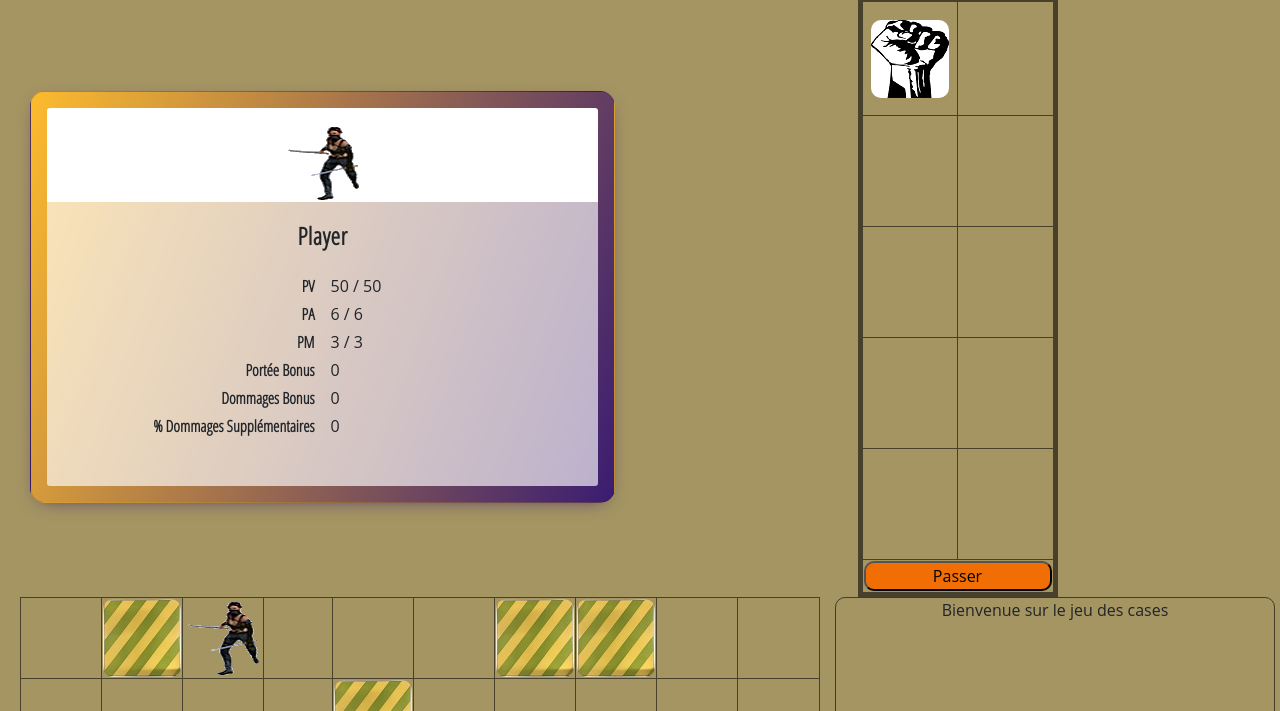
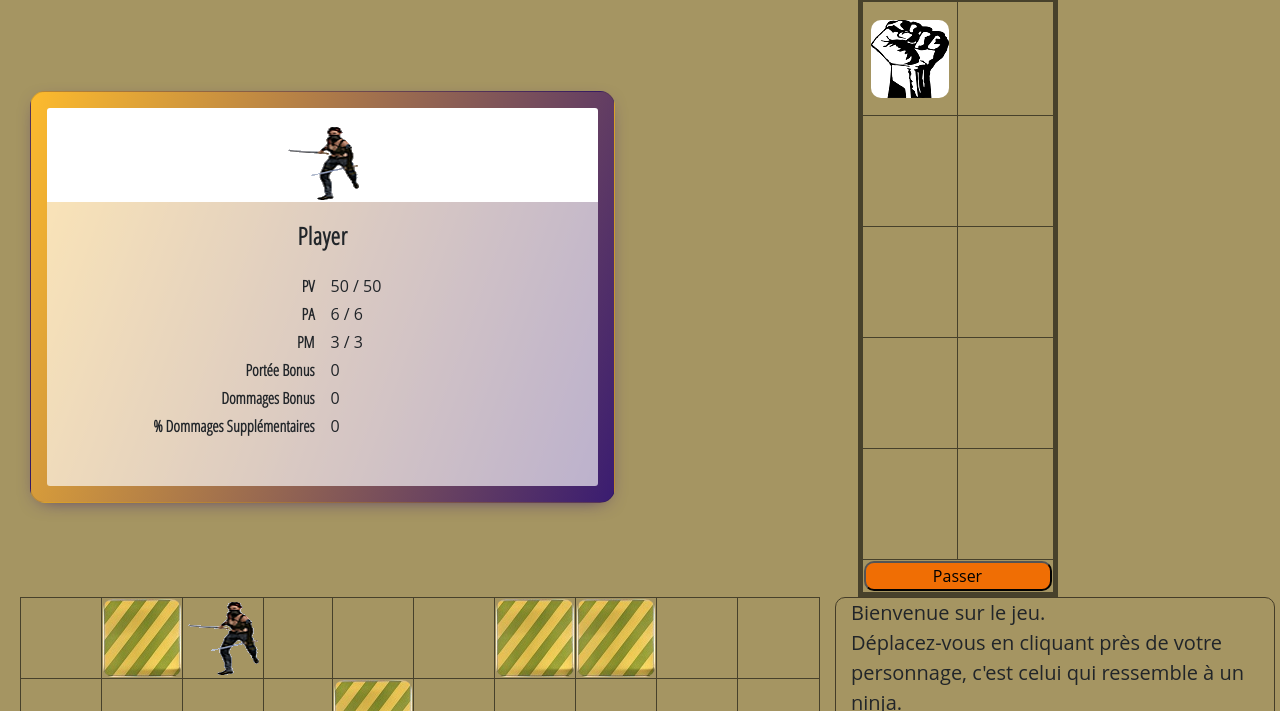
Before and after one commit to npiriou/npiriou.github.io, a plain HTML site: page index.html in a window 1280 px wide. Shown: the part 89-800 px from the top of the page. Drawn offline with nearby package versions, Linux system fonts and the light colour scheme; a web font is replaced by a local one.

Commit message:
Add files via upload

```diff
--- a/index.html
+++ b/index.html
@@ -241,7 +241,10 @@
                 </table>
             </div>
             <div id="statusenrobage" class="col">
-                <p id="status">Bienvenue sur le jeu des cases
+                <p id="status">Bienvenue sur le jeu. </br>
+                    Déplacez-vous en cliquant près de votre personnage, c'est celui qui ressemble à un ninja.</br>
+                    Vos sorts se trouvent à gauche de la grille.</br>
+                    Quand vous avez terminé vos actions, passez au tour suivant en cliquant sur le bouton "Passer".
                 </p>
             </div>
         </div>
--- a/style.css
+++ b/style.css
@@ -259,3 +259,8 @@ img {
   overflow: auto;
   height: 810px;
 }
+
+#status{
+  font-size: 20px;
+  text-align: left;
+}
```
